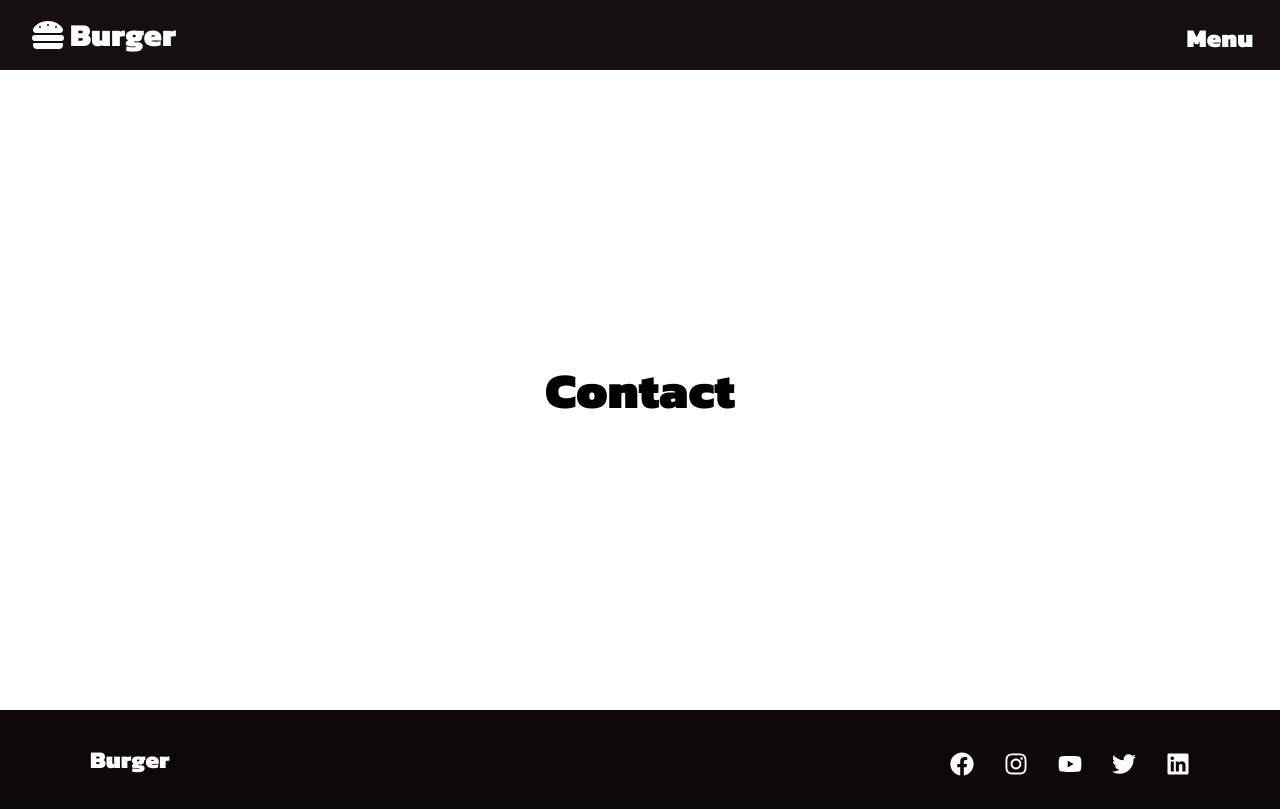
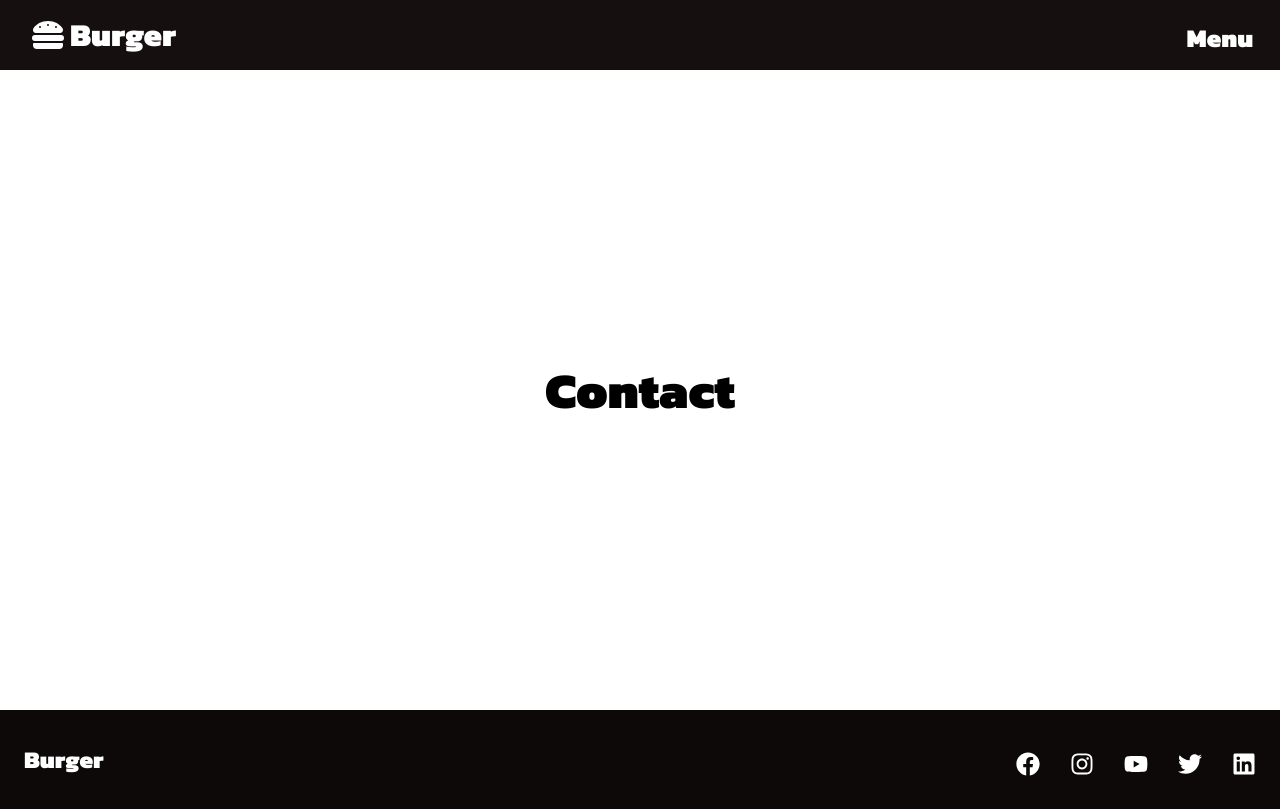
Before and after one commit to Menna-M0hamed/burger-restaurant, a React (Create React App) app: page /contact in a window 1280 px wide. Built offline with nearby package versions, Linux system fonts and the light colour scheme.

Commit message:
delete max-width

```diff
--- a/src/components/Footer/FooterElements.js
+++ b/src/components/Footer/FooterElements.js
@@ -24,7 +24,6 @@ export const SocialMediaWrap = styled.div`
   display: flex;
   justify-content: space-between;
   align-items: center;
-  max-width: 1100px;
   margin: 16px auto 0 auto;
   @media screen and (max-width: 820px) {
     flex-direction: column;
```
